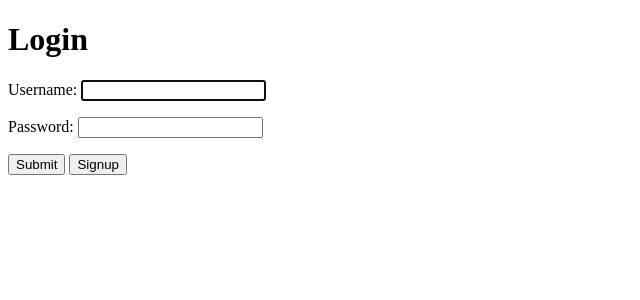
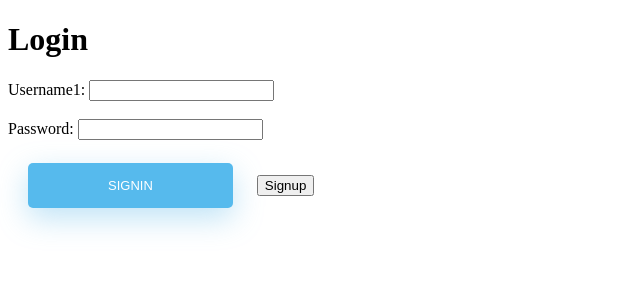
Before and after one commit to guptabhishek8/cse4, a Django app: a page that uses accounts/templates/registration/login.html in a window 1280 px wide. Shown: the top 300 px of the page, without its empty margins (0-640 px from the left). Run offline with Django 3.2, Linux system fonts and the light colour scheme.

Commit message:
before giving to pushkar

```diff
--- a/accounts/templates/accounts/termspage.html
+++ b/accounts/templates/accounts/termspage.html
@@ -25,7 +25,7 @@
 
     <input type="checkbox" name="terms" id="terms" onchange="activateButton(this)">I Agree Terms & Coditions
     <br><br>
-  <button type="submit" name="submit" id="submit" onclick="location.href='{% url 'home' %}'">submit</button
+    <button type="submit" name="submit" id="submit" onclick="location.href='{% url 'home' %}'">submit</button>
     {% if user.is_authenticated %}
         <a href="{% url 'logout' %}">Logout</a>
     {% endif %}
--- a/accounts/templates/registration/login.html
+++ b/accounts/templates/registration/login.html
@@ -1,16 +1,90 @@
+{% if messa %}
+<script>
+    alert('{{ messa }}');
+</script>
+{% endif %}
 <!DOCTYPE html>
 <html lang="en">
 <head>
+    <style>
+        input[type=button], input[type=submit], input[type=reset]  {
+      background-color: #56baed;
+      border: none;
+      color: white;
+      padding: 15px 80px;
+      text-align: center;
+      text-decoration: none;
+      display: inline-block;
+      text-transform: uppercase;
+      font-size: 13px;
+      -webkit-box-shadow: 0 10px 30px 0 rgba(95,186,233,0.4);
+      box-shadow: 0 10px 30px 0 rgba(95,186,233,0.4);
+      -webkit-border-radius: 5px 5px 5px 5px;
+      border-radius: 5px 5px 5px 5px;
+      margin: 5px 20px 40px 20px;
+      -webkit-transition: all 0.3s ease-in-out;
+      -moz-transition: all 0.3s ease-in-out;
+      -ms-transition: all 0.3s ease-in-out;
+      -o-transition: all 0.3s ease-in-out;
+      transition: all 0.3s ease-in-out;
+    }
+
+    input[type=button]:hover, input[type=submit]:hover, input[type=reset]:hover  {
+      background-color: #39ace7;
+    }
+
+    input[type=button]:active, input[type=submit]:active, input[type=reset]:active  {
+      -moz-transform: scale(0.95);
+      -webkit-transform: scale(0.95);
+      -o-transform: scale(0.95);
+      -ms-transform: scale(0.95);
+      transform: scale(0.95);
+    }
+
+    input[type=text] {
+      background-color: #f6f6f6;
+      border: none;
+      color: #0d0d0d;
+      padding: 15px 32px;
+      text-align: center;
+      text-decoration: none;
+      display: inline-block;
+      font-size: 16px;
+      margin: 5px;
+      width: 85%;
+      border: 2px solid #f6f6f6;
+      -webkit-transition: all 0.5s ease-in-out;
+      -moz-transition: all 0.5s ease-in-out;
+      -ms-transition: all 0.5s ease-in-out;
+      -o-transition: all 0.5s ease-in-out;
+      transition: all 0.5s ease-in-out;
+      -webkit-border-radius: 5px 5px 5px 5px;
+      border-radius: 5px 5px 5px 5px;
+    }
+
+    input[type=text]:focus {
+      background-color: #fff;
+      border-bottom: 2px solid #5fbae9;
+    }
+
+    input[type=text]:placeholder {
+      color: #cccccc;
+    }
+
+    </style>
     <meta charset="UTF-8">
     <title>Signin</title>
 </head>
 <body>
 <h1>Login</h1>
-<form method="POST">
+<form method="POST" action="/postsignin/">
     {% csrf_token %}
-    {{ form.as_p }}
-    <button>Submit</button>
-    <button type="button" onclick="location.href='{% url 'signup' %}'">Signup</button>
+    Username1:
+    <input name="username" class="fadeIn second"><br><br>
+    Password:
+    <input type="password" name="password" class="fadeIn third" ><br><br>
+    <input class="active" type="submit" value="SignIn">
+    <button class="active" type="button" onclick="location.href='{% url 'signup' %}'">Signup</button>
 
 </form>
 </body>
--- a/accounts/urls.py
+++ b/accounts/urls.py
@@ -5,11 +5,13 @@ from django.contrib.auth.views import LoginView, LogoutView
 
 urlpatterns = [
     path('', views.index, name='index'),
-    url(r'^signin/', LoginView.as_view(), name="signin"),
+    url(r'^signin/', views.signin, name="signin"),
+    url(r'^postsignin/', views.postsignin, name="postsignin"),
     url(r'^termspage/', views.termspage, name="termspage"),
     url(r'^signup/', views.signup, name="signup"),
     url(r'^contact/', views.contact, name="contact"),
     url(r'^home/', views.home, name="home"),
-    url(r'^signout/', LogoutView.as_view(next_page='index'), name="logout")
+    url(r'^signout/', LogoutView.as_view(next_page='index'), name="logout"),
+    url(r'^domain/', views.domain, name="domain"),
 
 ]
--- a/accounts/views.py
+++ b/accounts/views.py
@@ -1,6 +1,7 @@
 from django.shortcuts import render, redirect
 from django.contrib.auth.forms import UserCreationForm
 from django.contrib.auth.decorators import login_required
+from django.contrib.auth import authenticate, login
 
 
 def index(request):
@@ -9,6 +10,18 @@ def index(request):
 
 def signin(request):
     return render(request, template_name="registration/login.html")
+
+
+def postsignin(request):
+    username = request.POST.get('username')
+    passw = request.POST.get('password')
+    user = authenticate(username=username, password=passw)
+    if user is not None:
+        login(request, user)
+        return render(request, "accounts/termspage.html")
+    else:
+        message = "invalid credentials"
+        return render(request, "registration/login.html", {'messa': message})
 
 
 @login_required(login_url='signin')
@@ -38,3 +51,11 @@ def contact(request):
 
 def logout(request):
     return render(request, template_name="registration/")
+
+
+@login_required(login_url='signin')
+def domain(request):
+    domainlink = request.POST.get('domain')
+
+    result = [2,3]
+    return render(request,"accounts/domain.html", {'result': result})
--- a/my_project/settings.py
+++ b/my_project/settings.py
@@ -126,5 +126,3 @@ USE_TZ = True
 # https://docs.djangoproject.com/en/3.0/howto/static-files/
 
 STATIC_URL = '/static/'
-
-LOGIN_REDIRECT_URL = '/termspage/'
```
Also changed, not shown: accounts/templates/accounts/domain.html (+8 -2 lines), accounts/templates/accounts/home.html (+9 -0 lines).
